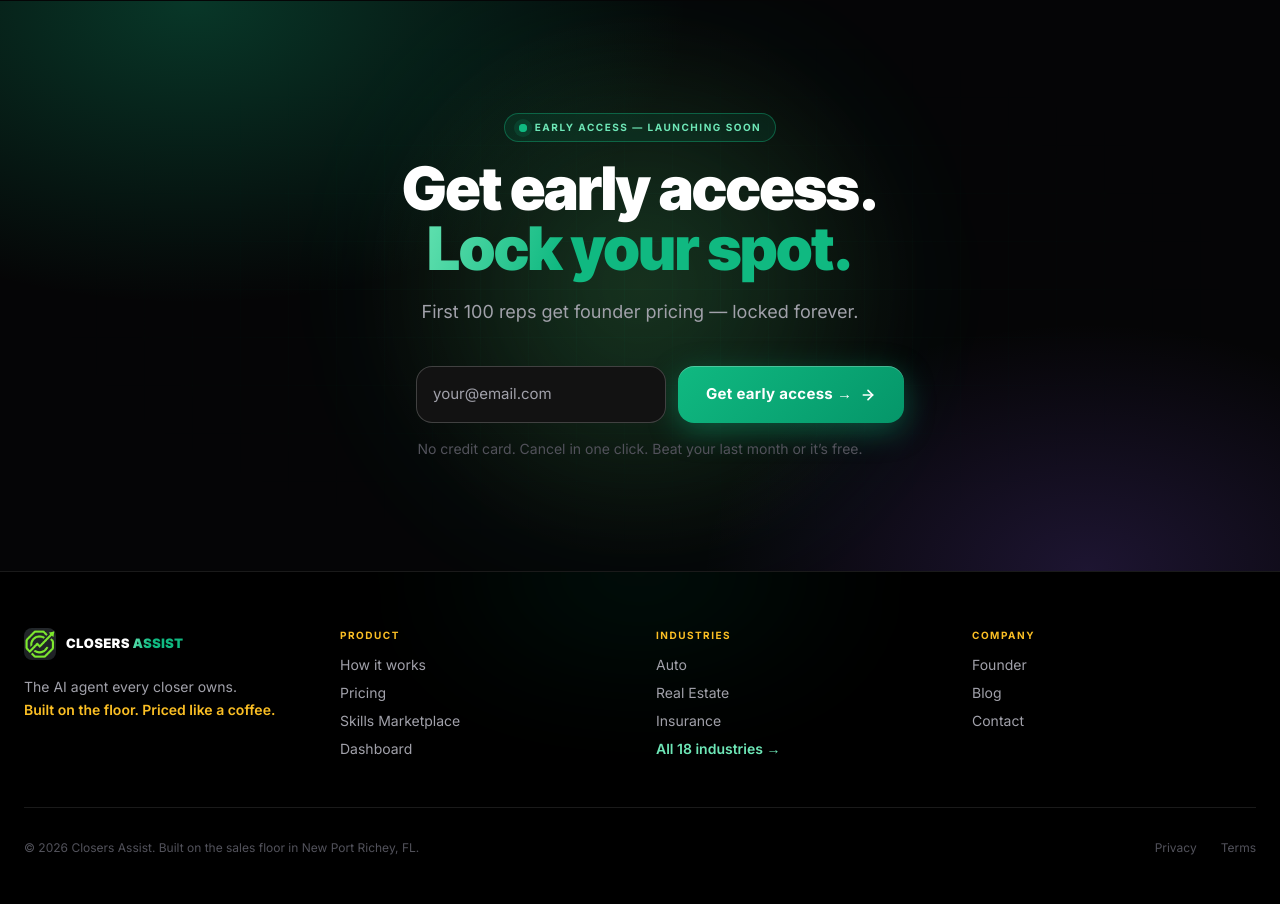
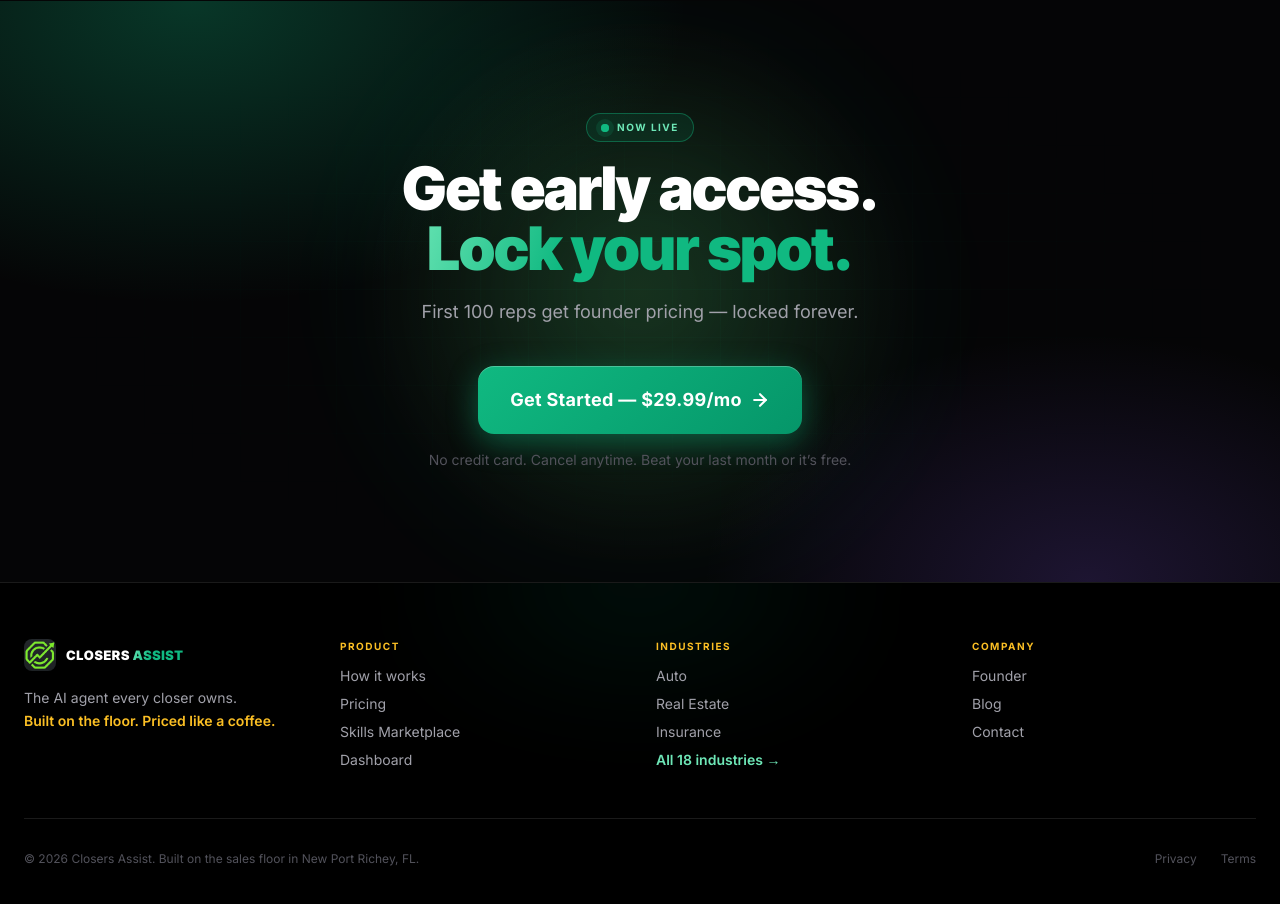
Before and after one commit to thulleng/closers-assist-web, a Next.js app: page /pricing in a window 1280 px wide. Shown: the part 2500-3404 px from the top of the page. Built offline with nearby package versions, Linux system fonts and the light colour scheme.

Commit message:
Pricing: badge → Now live, replace EmailCapture with Get Started button

```diff
--- a/app/pricing/page.tsx
+++ b/app/pricing/page.tsx
@@ -2,9 +2,8 @@
 
 import { useState } from "react";
 import Link from "next/link";
-import { Shield, Check, User, Users, Building2 } from "lucide-react";
+import { Shield, Check, User, Users, Building2, ArrowRight } from "lucide-react";
 import FadeIn from "@/components/FadeIn";
-import EmailCapture from "@/components/EmailCapture";
 
 type Billing = "monthly" | "annual";
 type Buyer = "solo" | "team" | "dealership";
@@ -236,7 +235,7 @@ export default function PricingPage() {
       </section>
 
       {/* TIERS */}
-      <section className="mx-auto max-w-7xl px-6 pb-10">
+      <section id="plans" className="mx-auto max-w-7xl px-6 pb-10">
         <div className="grid gap-4 md:grid-cols-3">
           {TIERS.map((tier) => {
             const price = billing === "annual" ? tier.annual : tier.monthly;
@@ -478,7 +477,7 @@ export default function PricingPage() {
                 <span className="relative inline-flex h-2 w-2 rounded-full bg-deal" />
               </span>
               <span className="text-[10px] font-bold uppercase tracking-[1.5px] text-deal-light">
-                Early access — launching soon
+                Now live
               </span>
             </div>
             <h2 className="font-display text-4xl font-black leading-[0.98] tracking-[-0.02em] text-white md:text-6xl">
@@ -492,15 +491,13 @@ export default function PricingPage() {
           </FadeIn>
 
           <FadeIn delay={200}>
-            <div className="mx-auto mt-10 max-w-md">
-              <EmailCapture
-                placeholder="your@email.com"
-                buttonText="Get early access →"
-              />
+            <div className="mt-10">
+              <Link href="#plans" className="btn-loud group inline-flex items-center gap-2 rounded-xl px-8 py-5 text-lg">
+                Get Started — $29.99/mo
+                <ArrowRight className="h-5 w-5 transition-transform group-hover:translate-x-1" strokeWidth={2.5} />
+              </Link>
+              <p className="mt-4 text-sm text-muted">No credit card. Cancel anytime. Beat your last month or it&rsquo;s free.</p>
             </div>
-            <p className="mt-4 text-sm text-muted">
-              No credit card. Cancel in one click. Beat your last month or it&rsquo;s free.
-            </p>
           </FadeIn>
         </div>
       </section>
```
